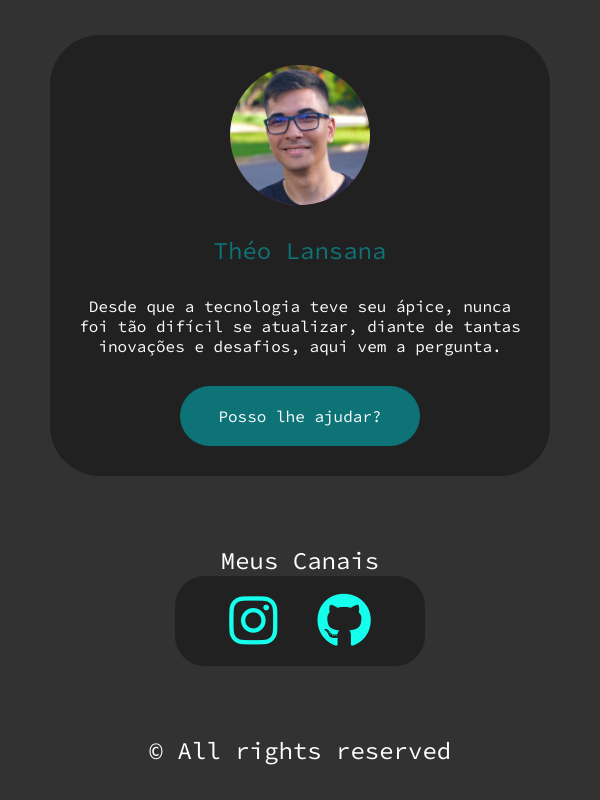
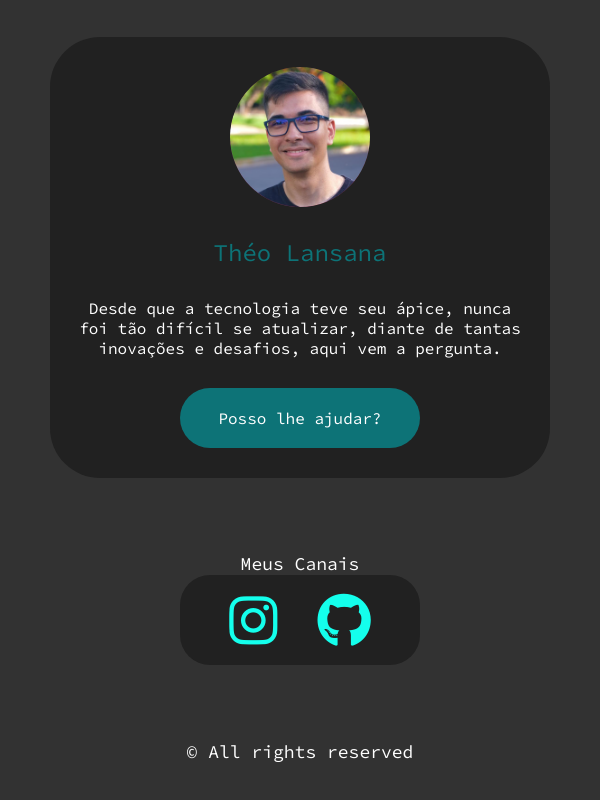
Before and after one commit to teolando/my-contact-page, a plain HTML site: page index.html in a window 600 px wide. Drawn offline with Linux system fonts and the light colour scheme.

Commit message:
Feature.

```diff
--- a/src/style.css
+++ b/src/style.css
@@ -113,12 +113,16 @@ body{
     }
 
     .icons {
-        width: 250px;
+        width: 200px;
         height: 70px;
     }
 
     .fa-brands {
-        font-size: 50px;
+        font-size: 40px;
+    }
+
+    .text-chanel, .rights {
+        font-size: 18px;
     }
 }
 
@@ -128,13 +132,14 @@ body{
     }
 
     .icons {
-        width: 250px;
+        width: 240px;
         height: 90px;
     }
 
     .fa-brands {
         font-size: 55px;
     }
+
 }
 
 @media only screen and (min-width: 768px) {
```
